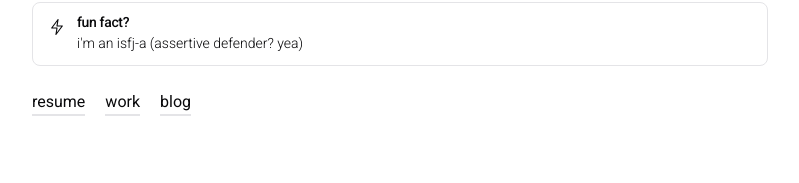
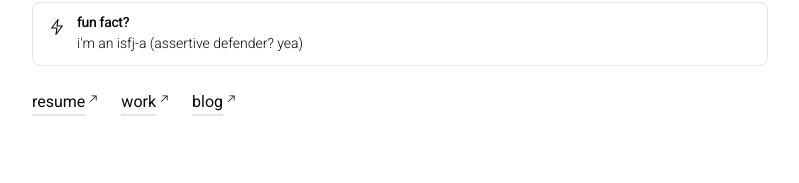
Before and after one commit to FireHead90544/w3, a Next.js app: page / in a window 1280 px wide. Shown: the part 286-469 px from the top of the page, without its empty margins (240-1039 px from the left). Built offline with nearby package versions, Linux system fonts and the light colour scheme.

Commit message:
fix: fake external link icon

```diff
--- a/app/page.tsx
+++ b/app/page.tsx
@@ -25,9 +25,9 @@ export default function Home() {
 		</AboutContainer>
 
 		<LinksContainer>
-			<InternalLink href={"https://rudra.is-a.dev/static/resume.pdf"} text="resume" />
-			<InternalLink href={"/work"} text="work" />
-			<InternalLink href={"/blog"} text="blog" />
+			<InternalLink href={"https://rudra.is-a.dev/static/resume.pdf"} text="resume" fakeExternal={true} />
+			<InternalLink href={"/work"} text="work" fakeExternal={true} />
+			<InternalLink href={"/blog"} text="blog" fakeExternal={true} />
 		</LinksContainer>
 	</div>
   );
```
